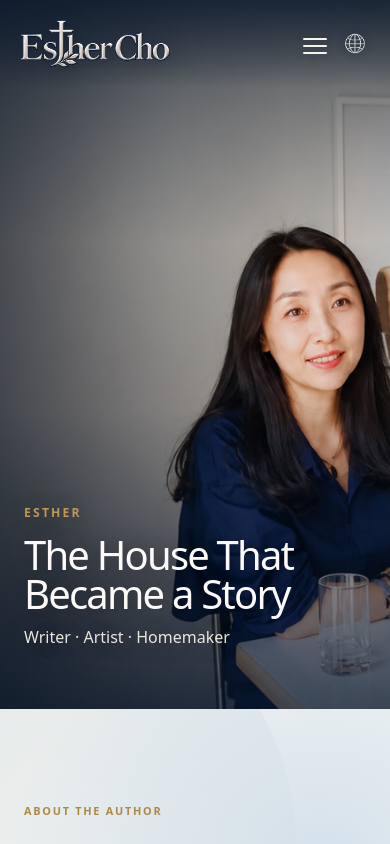
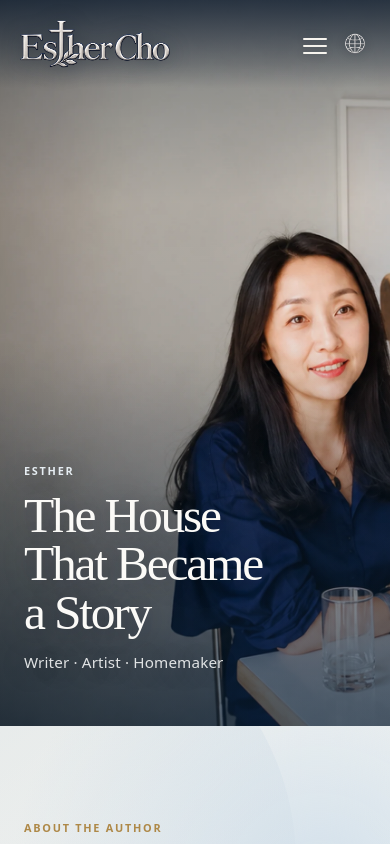
Before and after one commit to k-mama/esthercho, a Next.js app: page /about in a window 390 px wide. Shown: the top 844 px of the page. Built offline with nearby package versions, Linux system fonts and the light colour scheme.

Commit message:
design: refine inner room covers with blue-gray cinematic entry

```diff
--- a/src/components/page-cover.css
+++ b/src/components/page-cover.css
@@ -3,7 +3,7 @@
   min-height: 100svh;
   overflow: hidden;
   isolation: isolate;
-  background: var(--brand-navy);
+  background: #18344f;
 }
 
 .page-cover-shell::before,
@@ -15,46 +15,57 @@
   pointer-events: none;
 }
 
+/* A cool editorial film layer. The photograph stays visible and does the work. */
 .page-cover-shell::before {
   background:
     linear-gradient(
       180deg,
-      rgba(7, 22, 41, 0.62) 0%,
-      rgba(7, 22, 41, 0.08) 34%,
-      rgba(7, 22, 41, 0.12) 58%,
-      rgba(7, 22, 41, 0.76) 100%
+      rgba(20, 42, 64, 0.48) 0%,
+      rgba(28, 55, 78, 0.08) 31%,
+      rgba(27, 53, 74, 0.08) 55%,
+      rgba(15, 34, 53, 0.62) 100%
+    ),
+    linear-gradient(
+      120deg,
+      rgba(206, 220, 231, 0.08) 0%,
+      transparent 42%,
+      rgba(36, 69, 98, 0.08) 100%
     );
 }
 
 .page-cover--left::after {
   background: linear-gradient(
     90deg,
-    rgba(7, 22, 41, 0.48) 0%,
-    rgba(7, 22, 41, 0.12) 46%,
-    transparent 74%
+    rgba(13, 35, 56, 0.42) 0%,
+    rgba(16, 42, 65, 0.12) 42%,
+    transparent 68%
   );
 }
 
 .page-cover--right::after {
   background: linear-gradient(
     270deg,
-    rgba(7, 22, 41, 0.52) 0%,
-    rgba(7, 22, 41, 0.12) 46%,
-    transparent 74%
+    rgba(13, 35, 56, 0.44) 0%,
+    rgba(16, 42, 65, 0.12) 42%,
+    transparent 68%
   );
 }
 
 .page-cover--center::after {
   background: radial-gradient(
-    circle at 50% 72%,
-    rgba(7, 22, 41, 0.12) 0%,
-    rgba(7, 22, 41, 0.42) 72%,
-    rgba(7, 22, 41, 0.58) 100%
+    circle at 50% 74%,
+    rgba(18, 42, 64, 0.05) 0%,
+    rgba(15, 38, 60, 0.28) 68%,
+    rgba(12, 32, 52, 0.46) 100%
   );
 }
 
 .page-cover--soft::before {
-  opacity: 0.72;
+  opacity: 0.62;
+}
+
+.page-cover--medium::before {
+  opacity: 0.82;
 }
 
 .page-cover--strong::before {
@@ -62,10 +73,10 @@
   background:
     linear-gradient(
       180deg,
-      rgba(7, 22, 41, 0.72) 0%,
-      rgba(7, 22, 41, 0.28) 36%,
-      rgba(7, 22, 41, 0.3) 58%,
-      rgba(7, 22, 41, 0.84) 100%
+      rgba(16, 39, 61, 0.58) 0%,
+      rgba(18, 45, 68, 0.18) 34%,
+      rgba(17, 43, 66, 0.22) 58%,
+      rgba(11, 31, 51, 0.72) 100%
     );
 }
 
@@ -80,6 +91,7 @@
   z-index: 0;
   object-fit: cover;
   object-position: var(--cover-position);
+  transform: scale(1.008);
 }
 
 .page-cover-content {
@@ -88,16 +100,16 @@
   display: flex;
   min-height: 100svh;
   align-items: flex-end;
-  padding-top: clamp(8rem, 18vh, 13rem);
-  padding-bottom: clamp(3.8rem, 8vh, 6.4rem);
+  padding-top: clamp(9rem, 19vh, 14rem);
+  padding-bottom: clamp(4.8rem, 10vh, 7.4rem);
 }
 
 .page-cover-copy {
   display: grid;
-  max-width: min(700px, 82vw);
-  gap: 0.75rem;
-  color: var(--paper);
-  text-shadow: 0 2px 24px rgba(3, 13, 25, 0.46);
+  max-width: min(760px, 78vw);
+  gap: 0.9rem;
+  color: #fbfaf7;
+  text-shadow: 0 2px 28px rgba(4, 18, 31, 0.38);
 }
 
 .page-cover--right .page-cover-content {
@@ -117,18 +129,23 @@
 }
 
 .page-cover-eyebrow {
-  color: var(--brand-gold);
-  font-size: 0.76rem;
-  font-weight: 600;
-  letter-spacing: 0.18em;
+  margin: 0;
+  color: #e6edf2;
+  font-family: var(--font-interface);
+  font-size: 0.72rem;
+  font-weight: 650;
+  letter-spacing: 0.2em;
+  text-transform: uppercase;
 }
 
 .page-cover-copy h1 {
-  color: var(--paper);
-  font-family: var(--font-interface);
-  font-size: clamp(2.5rem, 6vw, 6.4rem);
+  max-width: 11ch;
+  margin: 0;
+  color: #fbfaf7;
+  font-family: var(--font-editorial);
+  font-size: clamp(3rem, 6.1vw, 6.8rem);
   font-weight: 400;
-  line-height: 0.98;
+  line-height: 0.96;
   letter-spacing: -0.045em;
   text-wrap: balance;
   word-break: keep-all;
@@ -136,17 +153,23 @@
 }
 
 .page-cover-description {
-  max-width: 48ch;
-  color: rgba(250, 246, 235, 0.92);
-  font-size: clamp(1rem, 1.7vw, 1.3rem);
-  line-height: 1.55;
+  max-width: 44ch;
+  margin: 0;
+  color: rgba(248, 249, 249, 0.88);
+  font-family: var(--font-interface);
+  font-size: clamp(0.94rem, 1.35vw, 1.16rem);
+  font-weight: 430;
+  line-height: 1.6;
+  letter-spacing: 0.01em;
   text-wrap: balance;
 }
 
+.page-cover--right .page-cover-copy h1,
 .page-cover--right .page-cover-description {
   margin-left: auto;
 }
 
+.page-cover--center .page-cover-copy h1,
 .page-cover--center .page-cover-description {
   margin-right: auto;
   margin-left: auto;
@@ -178,15 +201,41 @@
 @media (max-width: 899px) {
   .page-cover-shell,
   .page-cover-content {
-    min-height: 84svh;
+    min-height: 88svh;
   }
 
   .page-cover-image {
     object-position: var(--cover-position-mobile);
+    transform: none;
+  }
+
+  .page-cover-shell::before {
+    background:
+      linear-gradient(
+        180deg,
+        rgba(18, 41, 61, 0.44) 0%,
+        rgba(25, 53, 76, 0.06) 28%,
+        rgba(18, 45, 68, 0.1) 50%,
+        rgba(10, 31, 50, 0.68) 100%
+      );
+  }
+
+  .page-cover--left::after,
+  .page-cover--right::after,
+  .page-cover--center::after {
+    background: linear-gradient(
+      180deg,
+      transparent 0%,
+      transparent 47%,
+      rgba(12, 34, 54, 0.12) 66%,
+      rgba(10, 30, 49, 0.34) 100%
+    );
   }
 
   .page-cover-content {
-    padding-bottom: clamp(2.75rem, 7vh, 4.5rem);
+    align-items: flex-end;
+    padding-top: 8rem;
+    padding-bottom: clamp(3.7rem, 7.5vh, 5.2rem);
   }
 
   .page-cover--right .page-cover-content,
@@ -199,8 +248,49 @@
     text-align: left;
   }
 
+  .page-cover-copy {
+    max-width: min(92vw, 620px);
+    gap: 0.78rem;
+  }
+
+  .page-cover--right .page-cover-copy h1,
   .page-cover--right .page-cover-description,
+  .page-cover--center .page-cover-copy h1,
   .page-cover--center .page-cover-description {
     margin-left: 0;
   }
+
+  .page-cover-copy h1 {
+    max-width: 12ch;
+    font-size: clamp(2.85rem, 11.8vw, 5rem);
+    line-height: 0.98;
+  }
+
+  .page-cover-description {
+    max-width: 36ch;
+    font-size: clamp(0.95rem, 3.4vw, 1.08rem);
+    line-height: 1.58;
+  }
 }
+
+@media (max-width: 560px) {
+  .page-cover-shell,
+  .page-cover-content {
+    min-height: 86svh;
+  }
+
+  .page-cover-content {
+    padding-top: 7rem;
+    padding-bottom: 3.25rem;
+  }
+
+  .page-cover-eyebrow {
+    font-size: 0.68rem;
+    letter-spacing: 0.16em;
+  }
+
+  .page-cover-copy h1 {
+    max-width: 11.5ch;
+    font-size: clamp(2.65rem, 12.7vw, 4.4rem);
+  }
+}
```
